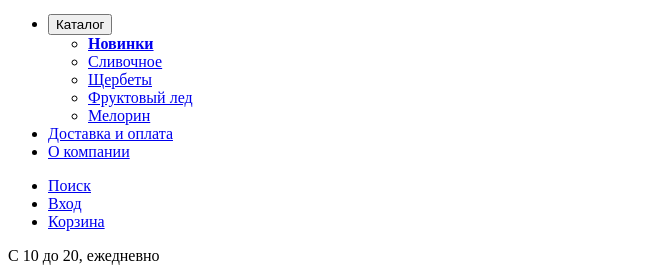
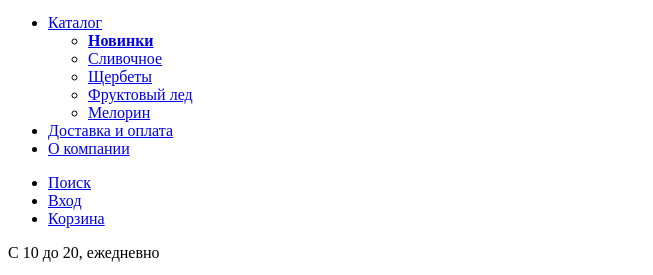
Before and after one commit to glava456/913895-gllacy, a plain HTML site: page index.html in a window 1280 px wide. Shown: the part 64-339 px from the top of the page, without its empty margins (0-653 px from the left). Drawn offline with Linux system fonts and the light colour scheme.

Commit message:
Изменение пункта Каталог

```diff
--- a/index.html
+++ b/index.html
@@ -11,7 +11,8 @@
             <ul class="site-navigation">
                <li>
                   <a href="catalog.html">
-                     <button>Каталог</button>
+                     Каталог
+                  </a>
                   <ul>
                      <li><a href="#"><b>Новинки</b></a></li>
                      <li><a href="catalog.html">Сливочное</a></li>
@@ -19,14 +20,15 @@
                      <li><a href="#">Фруктовый лед</a></li>
                      <li><a href="#">Мелорин</a></li>
                   </ul>
-                  </a>
+
                </li>
                <li><a href="#">Доставка и оплата</a></li>
                <li><a href="#">О компании</a></li>
             </ul>
 
             <ul class="user-navigation">
-               <li><a href="#">Поиск</a></li>
+               <li><a href="#">
+                  Поиск</a></li>
                <li><a href="login.html">Вход</a></li>
                <li><a href="#">Корзина</a></li>
             </ul>
```
Lines whose indentation alone changed are shown as unchanged.
